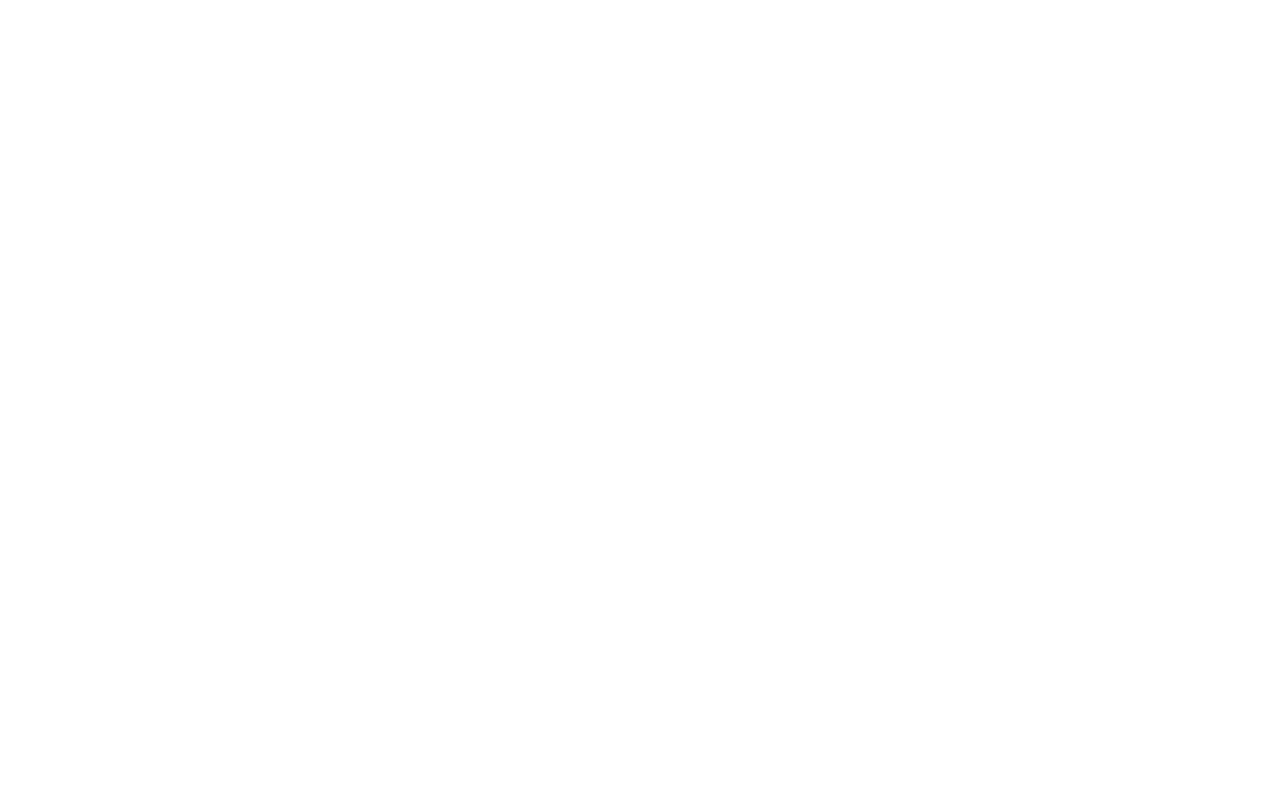
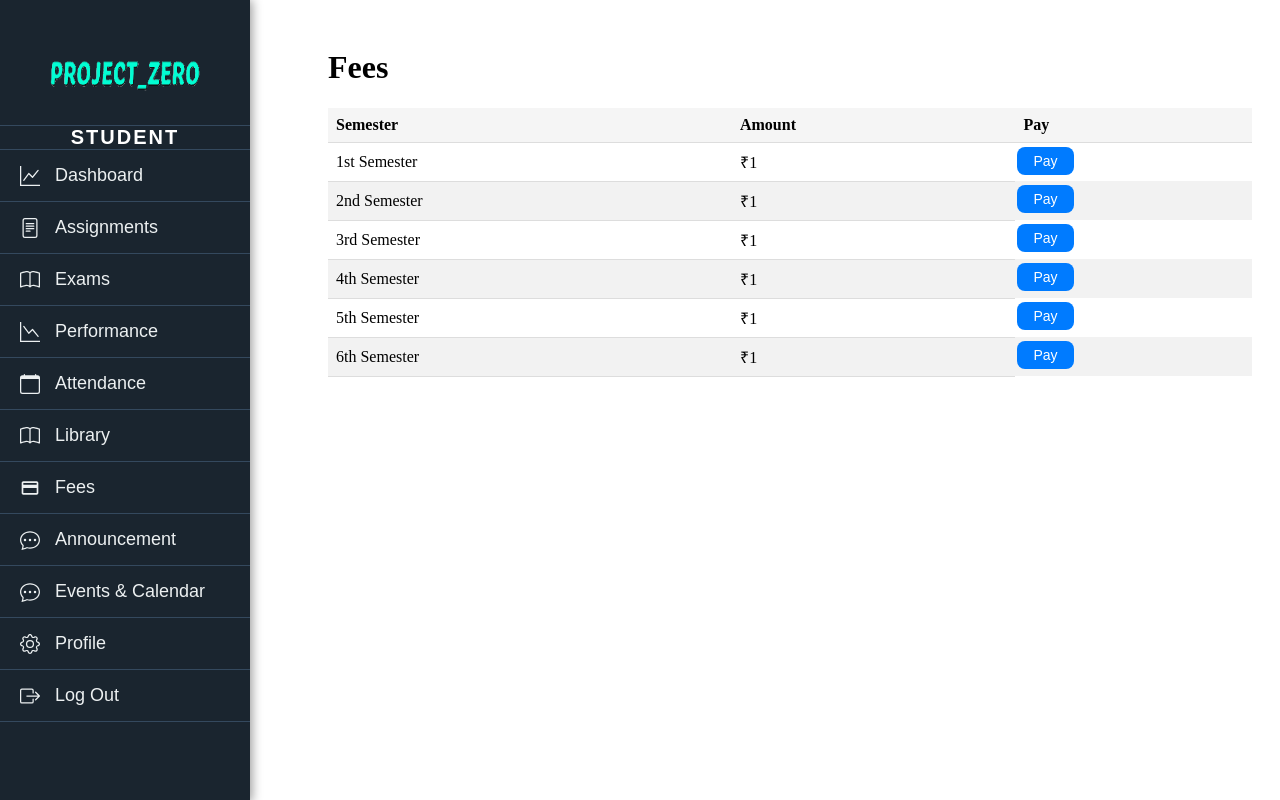
Before and after one commit to mpsinghji/PROJECT_ZERO, a React (Vite) app in the folder frontend/: page /student/fees in a window 1280 px wide. Before the commit this address had no page. Built offline with nearby package versions, Linux system fonts and the light colour scheme; sample sign-in values are in the browser's storage.

Commit message:
fees section added and styles changed

```diff
--- a/frontend/src/App.jsx
+++ b/frontend/src/App.jsx
@@ -26,6 +26,7 @@
 import PerformanceSection from "./pages/Students/Performance.jsx";
 import AttendanceSection from "./pages/Students/Attendance.jsx";
 import LibrarySection from "./pages/Students/Library.jsx";
+import Fees from "./pages/Students/Fees.jsx";
 import AnnouncementSection from "./pages/Students/Announcement.jsx";
 import ProfileSection from "./pages/Students/Profile.jsx";
 import StudentEventSection from "./pages/Students/EventCalendar.jsx";
@@ -42,6 +43,7 @@
 import CheckExamSection from "../src/pages/Teachers/Exams";
 
 import ProtectedRoute from "./routes/ProtectedRoute.jsx";
+import LoginOtpPage from "./components/Otp/LoginOtp.jsx";
 
 function App() {
   return (
@@ -50,6 +52,9 @@
       <Routes>
         <Route path="/" element={<Home />} />
         <Route path="/choose-user" element={<ChooseUser />} />
+        <Route path="/login-otp" element={<LoginOtpPage />} />
+
+
         {/* <Route path="/about-me" element={<AboutMe />} /> */}
 
         {/* Add the Admin Register route here */}
@@ -81,6 +86,7 @@
         <Route exact path="/student/performance" element={<ProtectedRoute roles={['student']}><PerformanceSection /></ProtectedRoute>} />
         <Route exact path="/student/attendance" element={<ProtectedRoute roles={['student']}><AttendanceSection /></ProtectedRoute>} />
         <Route exact path="/student/library" element={<ProtectedRoute roles={['student']}><LibrarySection /></ProtectedRoute>} />
+        <Route exact path="/student/fees" element={<ProtectedRoute roles={['student']}><Fees /></ProtectedRoute>} />
         <Route exact path="/student/communication" element={<ProtectedRoute roles={['student']}><AnnouncementSection /></ProtectedRoute>} />
         <Route exact path="/student/EventCalendar" element={<ProtectedRoute roles={['student']}><StudentEventSection /></ProtectedRoute>} />
         <Route exact path="/student/settings" element={<ProtectedRoute roles={['student']}><ProfileSection /></ProtectedRoute>} />
--- a/frontend/src/components/Otp/LoginOtp.jsx
+++ b/frontend/src/components/Otp/LoginOtp.jsx
@@ -1,23 +1,37 @@
-import React, { useState } from 'react';
+import React, { useState } from "react";
+import { createGlobalStyle } from "styled-components";
+import { LoginPageContainer, LoginBox, Heading, InputField, SubmitButton, Message } from "../../styles/LoginOtpStyles.js";
+
+export const GlobalStyle = createGlobalStyle`
+  html, body {
+    margin: 0;
+    padding: 0;
+    height: 100%;
+    overflow: hidden;
+  }
+`;
+
 
 const LoginOtpPage = () => {
-  const [otp, setOtp] = useState('');
-  const [message, setMessage] = useState('');
+  const [otp, setOtp] = useState("");
+  const [message, setMessage] = useState("");
 
   const handleSubmit = () => {
-    if (otp === '') {
-      setMessage('Please enter the OTP.');
+    if (otp === "") {
+      setMessage("Please enter the OTP.");
     } else {
-      setMessage('OTP submitted successfully!');
+      setMessage("OTP submitted successfully!");
     }
   };
 
   return (
+    <>
+      <GlobalStyle />
       <LoginPageContainer>
         <LoginBox>
           <Heading>Enter OTP</Heading>
           <InputField
-          type="text"
+            type="number"
             placeholder="Enter OTP"
             value={otp}
             onChange={(e) => setOtp(e.target.value)}
@@ -26,6 +40,7 @@
           {message && <Message>{message}</Message>}
         </LoginBox>
       </LoginPageContainer>
+    </>
   );
 };
 
--- a/frontend/src/pages/Admin/Sidebar.jsx
+++ b/frontend/src/pages/Admin/Sidebar.jsx
@@ -25,8 +25,6 @@
 import { FaUserPlus } from "react-icons/fa";
 import { IoIosArrowDropdown } from "react-icons/io";
 import { CgUserRemove } from "react-icons/cg";
-// import { ToastContainer, toast } from "react-toastify";
-// import "react-toastify/dist/ReactToastify.css";
 import LogoutModal from "../../components/Logout/logOut";
 
 const AdminSidebar = () => {
--- /dev/null
+++ b/frontend/src/pages/Students/Fees.jsx
@@ -0,0 +1,64 @@
+import React, { useState, useEffect } from "react";
+import Sidebar from "./Sidebar";
+import axios from "axios";
+import { FeesContainer, FeesTable, FeesTableHead, FeesTableRow, FeesHeader, FeesTableHeader, FeesTableData,FeesPayButton } from "../../styles/feesStyles";
+import { toast, ToastContainer } from "react-toastify";
+import "react-toastify/dist/ReactToastify.css";
+
+const Fees = () => {
+
+  return (
+    <>
+      <div>
+        <Sidebar />
+        <FeesContainer>
+          <FeesHeader>Fees</FeesHeader>
+          <FeesTable>
+            <FeesTableHead>
+              <FeesTableRow>
+                <FeesTableHeader>Semester</FeesTableHeader>
+                <FeesTableHeader>Amount</FeesTableHeader>
+                <FeesTableHeader>Pay</FeesTableHeader>
+              </FeesTableRow>
+            </FeesTableHead>
+            <tbody>
+              <FeesTableRow>
+                <FeesTableData>1st Semester</FeesTableData>
+                <FeesTableData>₹1</FeesTableData>
+                <FeesPayButton>Pay</FeesPayButton>
+              </FeesTableRow>
+              <FeesTableRow>
+                <FeesTableData>2nd Semester</FeesTableData>
+                <FeesTableData>₹1</FeesTableData>
+                <FeesPayButton>Pay</FeesPayButton>
+              </FeesTableRow>
+              <FeesTableRow>
+                <FeesTableData>3rd Semester</FeesTableData>
+                <FeesTableData>₹1</FeesTableData>
+                <FeesPayButton>Pay</FeesPayButton>
+              </FeesTableRow>
+              <FeesTableRow>
+                <FeesTableData>4th Semester</FeesTableData>
+                <FeesTableData>₹1</FeesTableData>
+                <FeesPayButton>Pay</FeesPayButton>
+              </FeesTableRow>
+              <FeesTableRow>
+                <FeesTableData>5th Semester</FeesTableData>
+                <FeesTableData>₹1</FeesTableData>
+                <FeesPayButton>Pay</FeesPayButton>
+              </FeesTableRow>
+              <FeesTableRow>
+                <FeesTableData>6th Semester</FeesTableData>
+                <FeesTableData>₹1</FeesTableData>
+                <FeesPayButton>Pay</FeesPayButton>
+              </FeesTableRow>
+            </tbody>
+          </FeesTable>
+        </FeesContainer>
+      </div>
+      <ToastContainer />
+    </>
+  );
+};
+
+export default Fees;
--- a/frontend/src/pages/Students/Sidebar.jsx
+++ b/frontend/src/pages/Students/Sidebar.jsx
@@ -19,6 +19,7 @@
   Logo,
 } from "../../styles/SidebarStyles";
 import bg1 from "../../assets/bg1.png";
+import { MdPayment } from "react-icons/md";
 import LogoutModal from "../../components/Logout/logOut";
 
 const Sidebar = () => {
@@ -41,7 +42,7 @@
   };
 
   const handleConfirmLogout = () => {
-    console.log('User has logged out');
+    console.log("User has logged out");
     localStorage.removeItem("studenttoken");
     navigate("/choose-user");
     setIsModalOpen(false);
@@ -50,7 +51,11 @@
   return (
     <SidebarContainer>
       <SidebarHeader>
-        <Logo src={bg1} alt="Logo" onClick={() => navigate("/student/dashboard")} />
+        <Logo
+          src={bg1}
+          alt="Logo"
+          onClick={() => navigate("/student/dashboard")}
+        />
       </SidebarHeader>
       <SidebarHeader>Student</SidebarHeader>
       <SidebarNav>
@@ -109,6 +114,15 @@
           Library
         </SidebarNavItem>
         <SidebarNavItem
+          onClick={() => handleNavigation("/student/fees")}
+          className={isActive("/student/fees")}
+        >
+          <SidebarIcon>
+            <MdPayment />
+          </SidebarIcon>
+          Fees
+        </SidebarNavItem>
+        <SidebarNavItem
           onClick={() => handleNavigation("/student/communication")}
           className={isActive("/student/communication")}
         >
@@ -145,11 +159,11 @@
           Log Out
         </SidebarNavItem>
         {isModalOpen && (
-            <LogoutModal
-              onClose={handleCloseModal}
-              onConfirm={handleConfirmLogout}
-            />
-          )}
+          <LogoutModal
+            onClose={handleCloseModal}
+            onConfirm={handleConfirmLogout}
+          />
+        )}
       </SidebarNav>
     </SidebarContainer>
   );
--- a/frontend/src/styles/LoginOtpStyles.js
+++ b/frontend/src/styles/LoginOtpStyles.js
@@ -1,72 +1,59 @@
 import styled from 'styled-components';
 
-// Container for the OTP page (no gradient background, just center alignment)
-export const LoginPageContainer = styled.section`
+export const LoginPageContainer = styled.div`
   display: flex;
   justify-content: center;
   align-items: center;
   height: 100vh;
-  font-family: "Arial", sans-serif;
-
+  background-color: #1a252f ;
+  font-family: Arial, sans-serif;
 `;
 
-// Box for the OTP form, with a simple border and padding
 export const LoginBox = styled.div`
-  background: white;  // Solid white background for the box
+  background-color: #fff;
   border-radius: 8px;
+  box-shadow: 0 4px 6px rgba(0, 0, 0, 0.1);
   padding: 40px;
   text-align: center;
   width: 90%;
   max-width: 400px;
-  box-shadow: 0 4px 20px rgba(0, 0, 0, 0.1);
-  border: 2px solid #ddd;  // Light border for the box
+  margin: 0 auto;
+  color: #333;
 `;
 
-// Heading style for the OTP page
 export const Heading = styled.h2`
-  color: #333;  // Dark color for better contrast
-  font-family: Arial, sans-serif;
-  font-size: 1.8rem;
+  font-size: 24px;
   margin-bottom: 20px;
-  font-weight: 500;
 `;
 
-// Input fields for the OTP form with a clean design
 export const InputField = styled.input`
   width: 100%;
-  padding: 15px;
-  margin: 10px 0;
-  border: 2px solid #ddd;  // Light border for the input fields
-  border-radius: 8px;
+  padding: 12px 15px;
+  margin-bottom: 20px;
+  box-sizing: border-box;
+  border: 1px solid #ccc;
+  border-radius: 4px;
   font-size: 16px;
-  outline: none;
-  background-color: #ffffff;
+  color: #333;
 `;
 
-// Submit button with a solid color and hover effect
 export const SubmitButton = styled.button`
-  background-color: #1db196;
-  color: white;
-  padding: 15px 30px;
+  background-color: #16a085;
+  color: #fff;
   border: none;
-  border-radius: 8px;
+  border-radius: 4px;
+  padding: 12px 20px;
   font-size: 16px;
   cursor: pointer;
-  margin-top: 20px;
   transition: background-color 0.3s ease;
 
   &:hover {
-    background-color: #128670;
-  }
-
-  &:active {
-    background-color: #1db196;
+    background-color: #1abc9c;
   }
 `;
 
-// Message text under the OTP input area
 export const Message = styled.p`
-  color: #333;  // Dark color for readability
   margin-top: 20px;
+  color: #007bff;
   font-size: 14px;
 `;
--- a/frontend/src/styles/SidebarStyles.js
+++ b/frontend/src/styles/SidebarStyles.js
@@ -7,10 +7,10 @@
   top: 0; /* Centers the sidebar vertically */
   left: 0;
   width: 250px;
-  height: 92%; /* Adjust the height to 90% of the viewport */
+  height: 94%;
   background-color: #1A252F;
   color: #ECF0F1;
-  padding-top: 70px;
+  padding-top: 50px;
   z-index: 100;
   box-shadow: 2px 0 10px rgba(0, 0, 0, 0.4);
   transition: width 0.3s ease-in-out;
--- /dev/null
+++ b/frontend/src/styles/feesStyles.js
@@ -0,0 +1,52 @@
+import styled from "styled-components";
+
+export const FeesContainer = styled.div`
+  display: flex;
+  flex-direction: column;
+  padding: 20px;
+  margin-left: 300px;
+  `;
+  export const FeesHeader = styled.h1`
+  align-items: left;
+`;
+
+export const FeesTable = styled.table`
+  width: 100%;
+  border-collapse: collapse;
+  `;
+
+  export const FeesTableHead = styled.thead`
+  background-color: #f5f5f5;
+`;
+
+export const FeesTableRow = styled.tr`
+  &:nth-child(even) {
+    background-color: #f2f2f2;
+  }
+`;
+
+export const FeesTableHeader = styled.th`
+  padding: 8px;
+  text-align: left;
+  border-bottom: 1px solid #ddd;
+`;
+
+export const FeesTableData = styled.td`
+  padding: 8px;
+  text-align: left;
+  border-bottom: 1px solid #ddd;
+`;
+
+export const FeesPayButton = styled.button`
+  background-color: #007bff;
+  border: none;
+  color: white;
+  padding: 6px 16px;
+  text-align: center;
+  text-decoration: none;
+  display: inline-block;
+  font-size: 14px;
+  margin: 4px 2px;
+  border-radius: 8px;
+  cursor: pointer;
+`;
```
Lines whose indentation alone changed are shown as unchanged.
